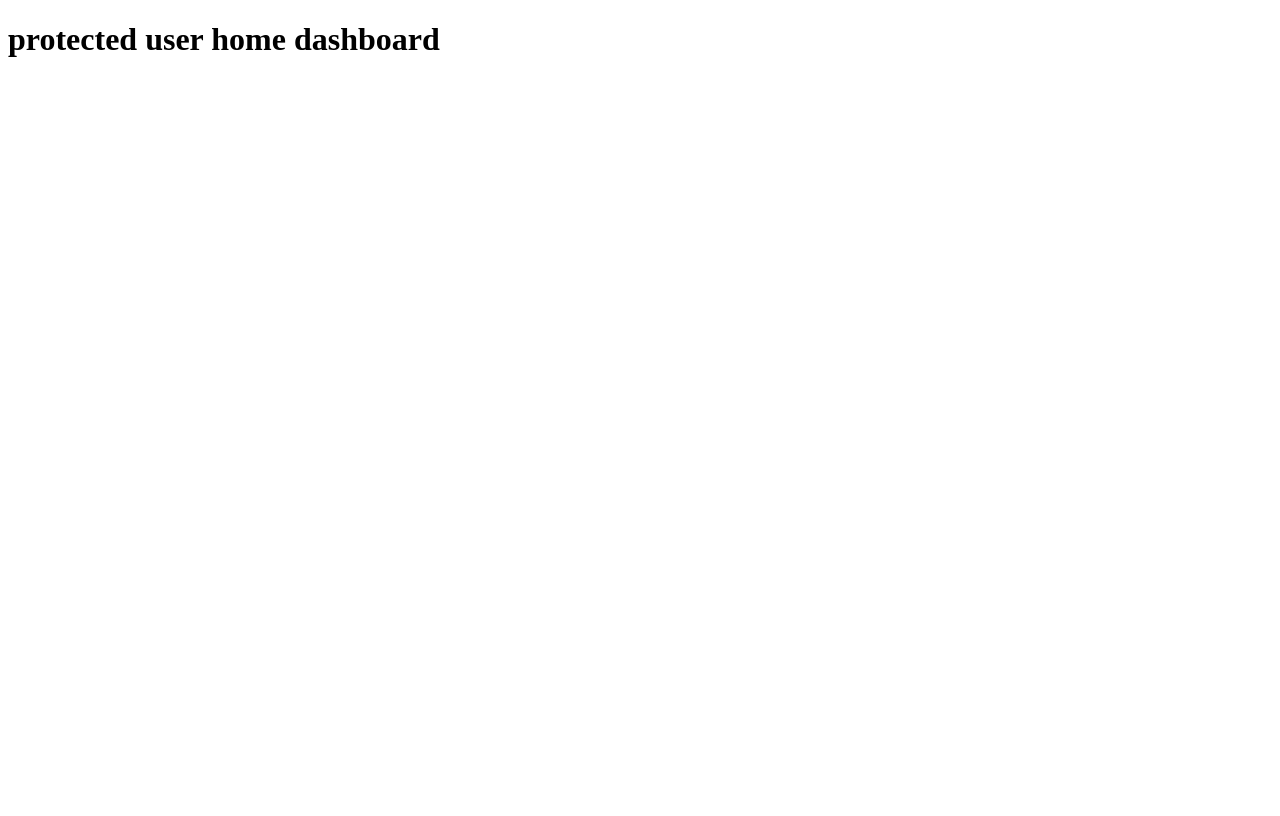
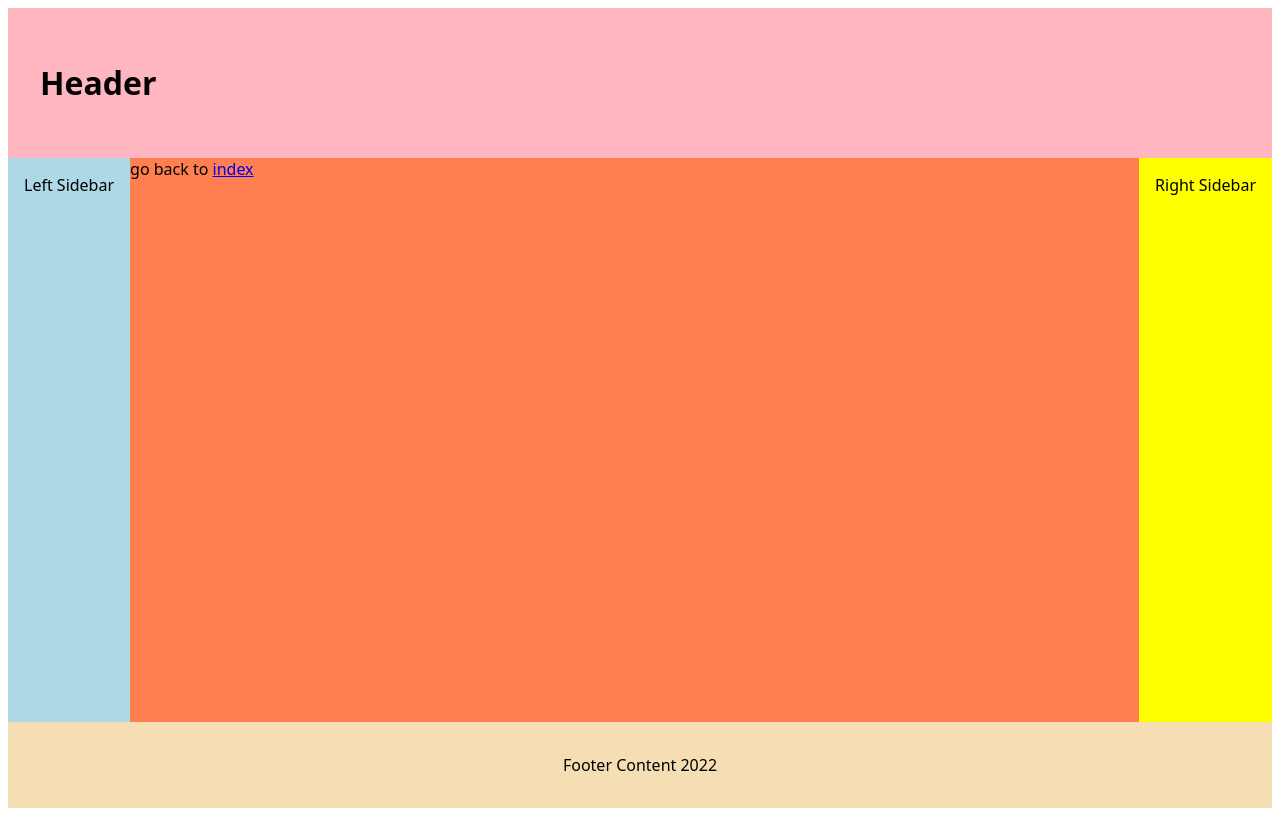
Before and after one commit to paultman/full-express-setup, a website: page client/home.html in a window 1280 px wide. Drawn offline with Linux system fonts and the light colour scheme.

```diff
--- a/client/home.html
+++ b/client/home.html
@@ -4,9 +4,59 @@
     <meta charset="UTF-8" />
     <meta http-equiv="X-UA-Compatible" content="IE=edge" />
     <meta name="viewport" content="width=device-width, initial-scale=1.0" />
-    <title>Document</title>
+    <title>Home</title>
+    <!-- <link rel="stylesheet" href="styles/home.min.css" /> -->
+    <style>
+      body {
+        display: grid;
+        height: 100vh;
+        grid-template: auto 1fr auto / auto 1fr auto;
+      }
+
+      header {
+        background: lightpink;
+        padding: 2rem;
+        grid-column: 1 / 4;
+      }
+
+      .left-sidebar {
+        background: lightblue;
+        grid-column: 1 / 2;
+      }
+
+      main {
+        background: coral;
+        grid-column: 2 / 3;
+      }
+
+      .right-sidebar {
+        background: yellow;
+        grid-column: 3 / 4;
+      }
+
+      footer {
+        background: wheat;
+        padding: 2rem;
+        text-align: center;
+        grid-column: 1 / 4;
+      }
+
+      body {
+        font-family: system-ui, sans-serif;
+      }
+
+      .left-sidebar,
+      .right-sidebar {
+        padding: 1rem;
+      }
+    </style>
   </head>
   <body>
-    <h1>protected user home dashboard</h1>
+    <header><h1 contenteditable>Header</h1></header>
+    <div class="left-sidebar" contenteditable>Left Sidebar</div>
+    <main>go back to <a href="index.html">index</a></main>
+    <div class="right-sidebar" contenteditable>Right Sidebar</div>
+    <footer contenteditable>Footer Content 2022</footer>
+    <!-- <script src="./scripts/home.min.js"></script> -->
   </body>
 </html>
--- /dev/null
+++ b/client/styles/index.css
@@ -0,0 +1,37 @@
+/* header.page {
+  display: flex;
+  position: fixed;
+  width: 100%;
+  height: 56px;
+  background-color: rgba(0, 0, 0, 0.7);
+  justify-content: space-between;
+  padding: 10px;
+  z-index: 100;
+} */
+
+html,
+body {
+  min-height: 100vh;
+}
+
+body {
+  display: grid;
+  grid-template-rows: auto 1fr auto;
+}
+
+nav ul,
+footer ul {
+  list-style: none;
+  list-style-image: none;
+  display: flex;
+}
+header,
+footer {
+  display: flex;
+  justify-content: space-between;
+}
+
+section {
+  display: grid;
+  place-items: center;
+}
```
Also changed, not shown: app.js (+6 -4 lines), client/index.html (+30 -34 lines), client/scripts/index.js (added, +31 -0 lines), package.json (+8 -0 lines), rollup.config.js (added, +32 -0 lines), 1 other file.
